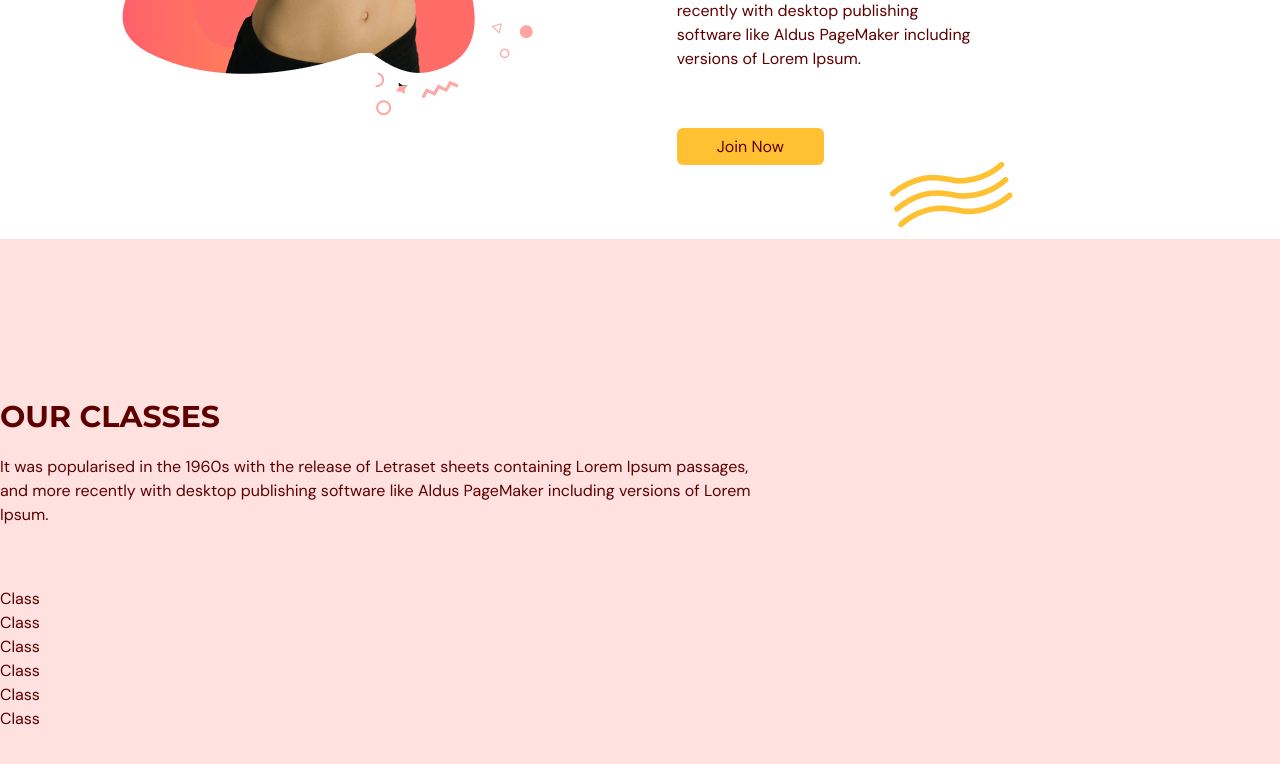
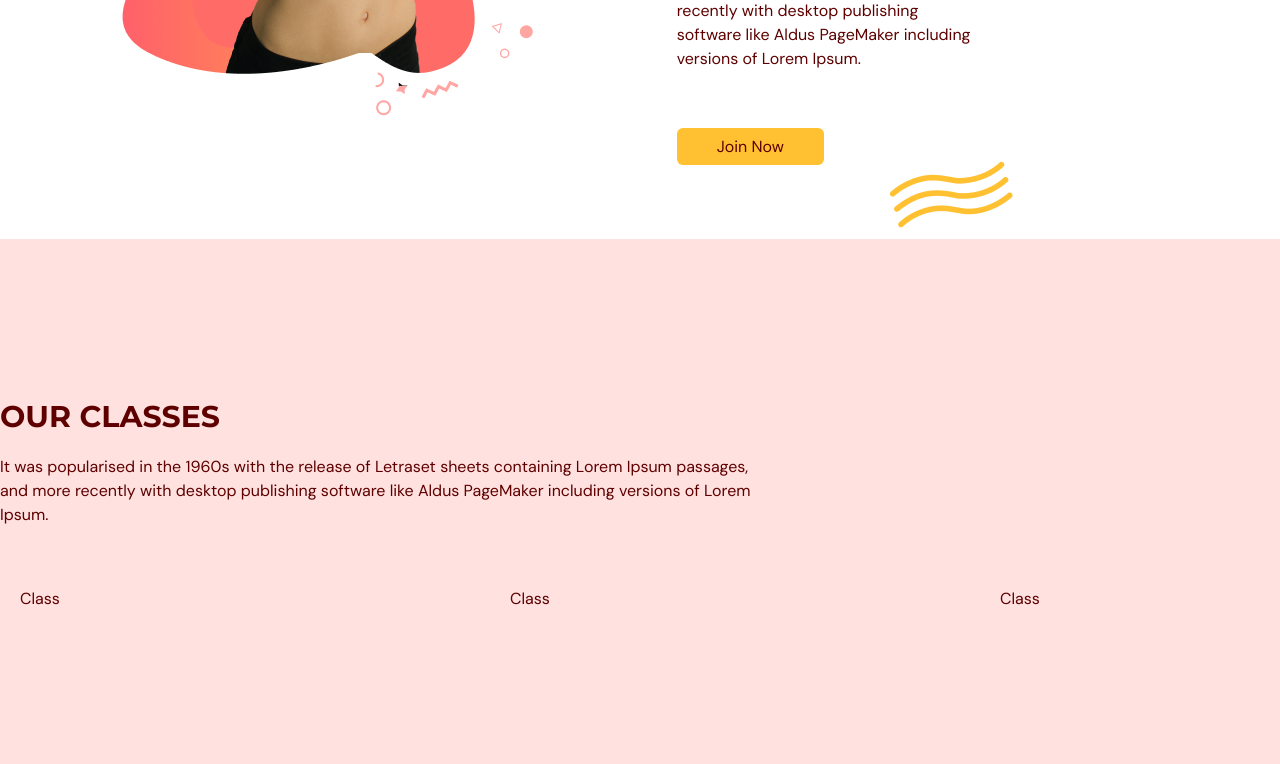
Before and after one commit to kolamat/gym-module, a React (Vite) app: page / in a window 1280 px wide. Shown: the part 2001-2765 px from the top of the page. Built offline with nearby package versions, Linux system fonts and the light colour scheme.

Commit message:
On branch main Your branch is ahead of 'origin/main' by 21 commits.   (use "git push" to publish your local commits)
Changes to be committed:
	modified:   src/scenes/ourclasses/Class.tsx

```diff
--- a/src/scenes/ourclasses/Class.tsx
+++ b/src/scenes/ourclasses/Class.tsx
@@ -3,7 +3,9 @@ import React from "react";
 type Props = {};
 
 const Class = ({ name, description, image }: Props) => {
-  return <div>Class</div>;
+  return (
+    <li className="relative mx-5 inline-block h-[380px] w-[450px]">Class</li>
+  );
 };
 
 export default Class;
```
